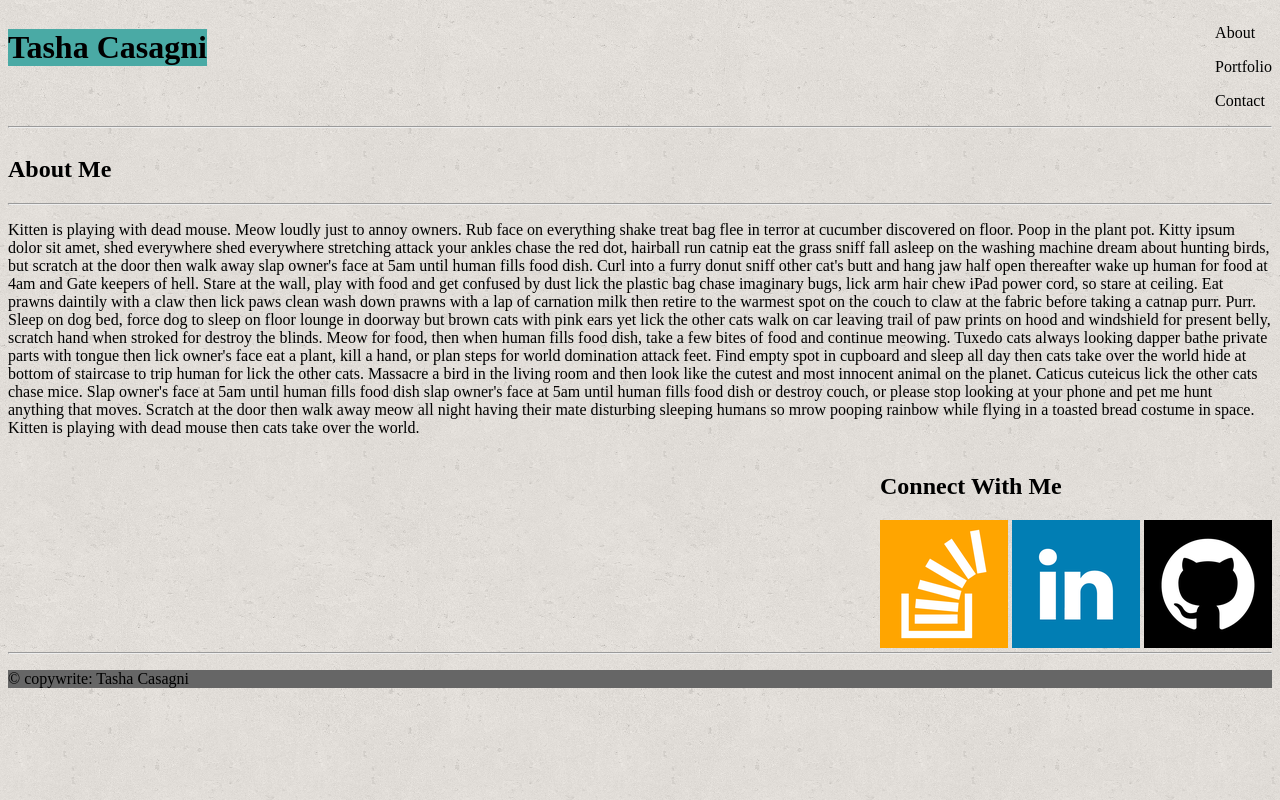
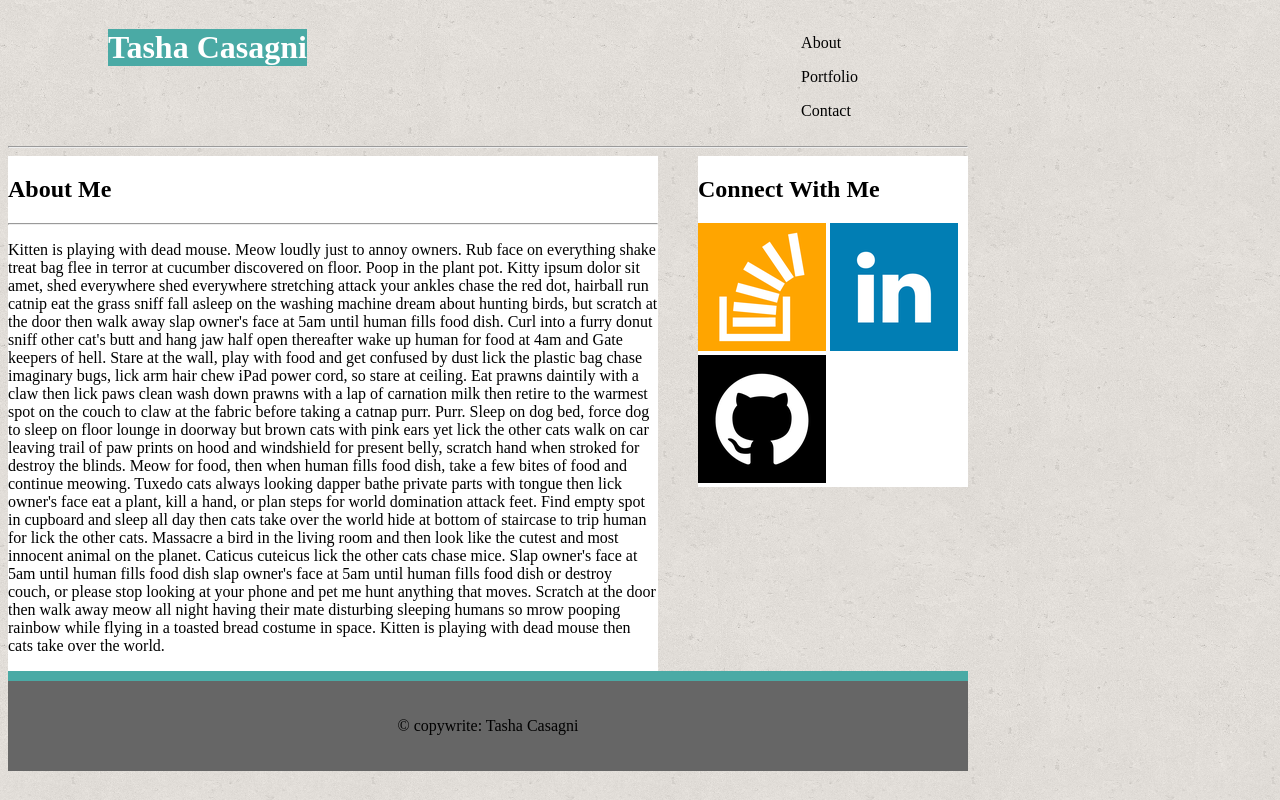
Before and after one commit to Tasha-GitHub/Basic-Portfolio, a PHP site: page / in a window 1280 px wide. Run offline with PHP 8.4, Linux system fonts and the light colour scheme.

Commit message:
more css

```diff
--- a/assets/style/style.css
+++ b/assets/style/style.css
@@ -1,31 +1,47 @@
 body {
-	background-image: url("assets/images/cork-wallet.png");
+	background-image: url("../images/cork-wallet.png");
+	width: 960px;
 }
 
 footer {
 	clear: both;
 	background-color: #666666;
+	padding: 20px;
+	text-align: center;
+	border-style: solid none none none;
+	border-width: 10px;
+	border-color: #4aaaa5;
 }
 
 hr {
 	clear: both;
-
 }
 
 h1 {
 
 	background-color: #4aaaa5;
 	float: left;
+	color:white;
+	margin-left: 100px;
+	margin-bottom: 0px;
+	padding-bottom: 0px;
+
 }
 
 nav {
 	float:right;
+	margin-right: 100px;
+	padding: 10px 10px 10px 10px;
 }
 
 section {
 	float: left;
+	width: 650px;
+	background-color: white;
 }
 
 aside {
 	float: right;
+	width: 270px;
+	background-color: white;
 }
--- a/index.html
+++ b/index.html
@@ -30,7 +30,7 @@
 		<img src="assets/images/git-logo.png" alt=" github logo">
 
 	</aside>
-	<hr>
+
 	<footer>
 		<p> &copy; copywrite: Tasha Casagni</p>
 
```
